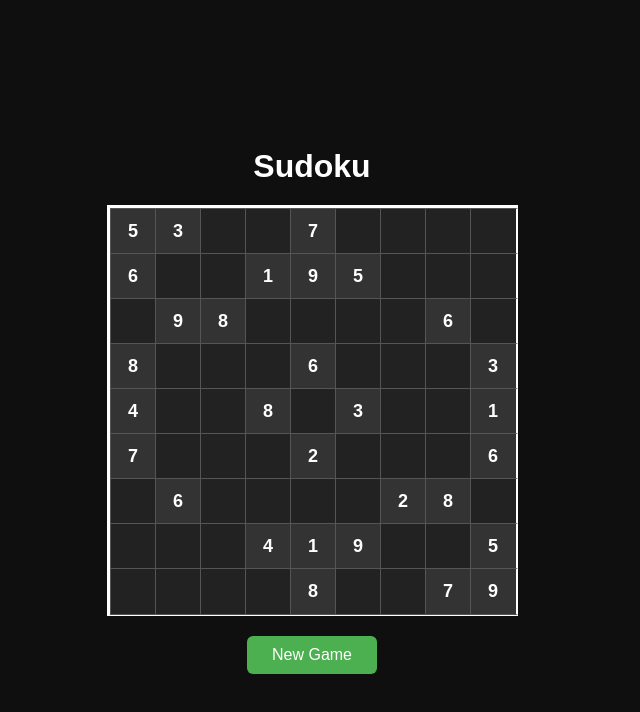
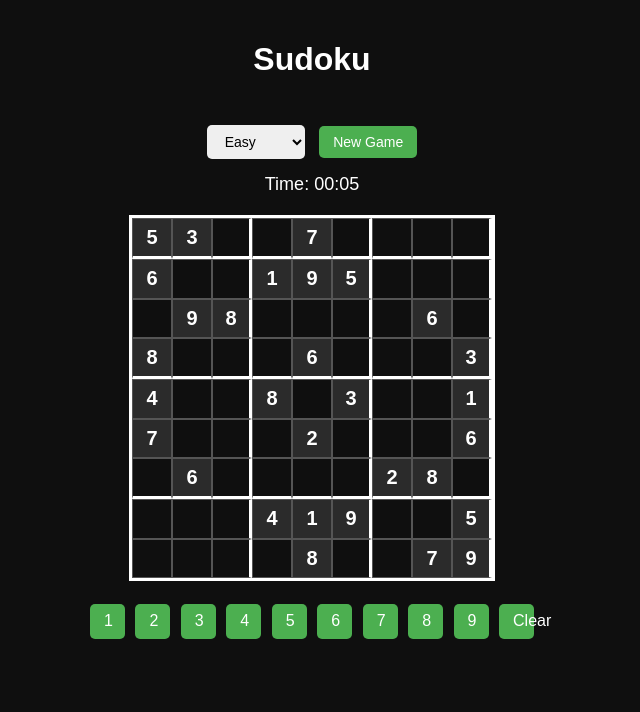
Before and after one commit to Sharnuj334-2007/sudoku, a plain HTML site: page index.html in a window 1280 px wide. Shown: the whole page, without its empty margins (328-968 px from the left). Drawn offline with Linux system fonts and the light colour scheme.

Commit message:
Update index.html

```diff
--- a/index.html
+++ b/index.html
@@ -2,81 +2,140 @@
 <html lang="en">
 <head>
 <meta charset="UTF-8">
-<title>Sudoku</title>
+<title>Sudoku App</title>
 <style>
 body {
     margin: 0;
     font-family: Arial, sans-serif;
     background: #0f0f0f;
     color: white;
-        display: flex;
-        flex-direction: column;
-        align-items: center;
-        justify-content: center;
-        height: 100vh;
+    text-align: center;
 }
 
 h1 {
-        margin-bottom: 20px;
+    padding: 20px;
+}
+
+#controls {
+    margin-bottom: 10px;
+}
+
+select, button {
+    padding: 8px 14px;
+    margin: 5px;
+    border: none;
+    border-radius: 5px;
+    font-size: 14px;
+}
+
+button {
+    background: #4CAF50;
+    color: white;
+    cursor: pointer;
+}
+
+button:hover {
+    background: #45a049;
+}
+
+#timer {
+    margin: 10px;
+    font-size: 18px;
 }
 
 #board {
+    width: 360px;
+    height: 360px;
+    margin: 20px auto;
     display: grid;
-        grid-template-columns: repeat(9, 45px);
-        grid-template-rows: repeat(9, 45px);
+    grid-template-columns: repeat(9, 1fr);
     border: 3px solid white;
 }
 
 .cell {
-        width: 45px;
-        height: 45px;
     border: 1px solid #555;
     display: flex;
     align-items: center;
     justify-content: center;
-        font-size: 18px;
-        background: #222;
+    font-size: 20px;
+    cursor: pointer;
+}
+
+.cell.fixed {
+    background: #2b2b2b;
+    font-weight: bold;
+}
+
+.cell.selected {
+    background: #333;
+}
+
+.cell.error {
+    color: red;
 }
 
 .cell:nth-child(3n) {
-        border-right: 2px solid white;
+    border-right: 3px solid white;
 }
 
-    .row-border {
-        border-bottom: 2px solid white;
+.cell:nth-child(27n + 1),
+.cell:nth-child(27n + 2),
+.cell:nth-child(27n + 3),
+.cell:nth-child(27n + 4),
+.cell:nth-child(27n + 5),
+.cell:nth-child(27n + 6),
+.cell:nth-child(27n + 7),
+.cell:nth-child(27n + 8),
+.cell:nth-child(27n + 9) {
+    border-bottom: 3px solid white;
 }
 
-    .fixed {
-        background: #333;
-        font-weight: bold;
+#numbers {
+    margin-top: 10px;
 }
 
-    button {
-        margin-top: 20px;
-        padding: 10px 25px;
+#numbers button {
+    width: 35px;
+    height: 35px;
+    margin: 3px;
     font-size: 16px;
-        background: #4caf50;
-        color: white;
-        border: none;
-        border-radius: 6px;
-        cursor: pointer;
-    }
-
-    button:hover {
-        background: #43a047;
 }
 </style>
 </head>
+
 <body>
 
 <h1>Sudoku</h1>
 
+<div id="controls">
+    <select id="difficulty">
+        <option value="easy">Easy</option>
+        <option value="medium">Medium</option>
+        <option value="hard">Hard</option>
+    </select>
+    <button onclick="newGame()">New Game</button>
+</div>
+
+<div id="timer">Time: 00:00</div>
+
 <div id="board"></div>
 
-<button onclick="newGame()">New Game</button>
+<div id="numbers">
+    <button onclick="inputNumber(1)">1</button>
+    <button onclick="inputNumber(2)">2</button>
+    <button onclick="inputNumber(3)">3</button>
+    <button onclick="inputNumber(4)">4</button>
+    <button onclick="inputNumber(5)">5</button>
+    <button onclick="inputNumber(6)">6</button>
+    <button onclick="inputNumber(7)">7</button>
+    <button onclick="inputNumber(8)">8</button>
+    <button onclick="inputNumber(9)">9</button>
+    <button onclick="inputNumber(0)">Clear</button>
+</div>
 
 <script>
-const puzzle = [
+const puzzles = {
+    easy: [
         [5,3,0,0,7,0,0,0,0],
         [6,0,0,1,9,5,0,0,0],
         [0,9,8,0,0,0,0,6,0],
@@ -86,37 +145,118 @@ const puzzle = [
         [0,6,0,0,0,0,2,8,0],
         [0,0,0,4,1,9,0,0,5],
         [0,0,0,0,8,0,0,7,9]
-];
+    ],
+    medium: [
+        [0,0,0,0,0,0,2,0,0],
+        [0,8,0,0,0,7,0,9,0],
+        [6,0,2,0,0,0,5,0,0],
+        [0,7,0,0,6,0,0,0,0],
+        [0,0,0,9,0,1,0,0,0],
+        [0,0,0,0,2,0,0,4,0],
+        [0,0,5,0,0,0,6,0,3],
+        [0,9,0,4,0,0,0,7,0],
+        [0,0,6,0,0,0,0,0,0]
+    ],
+    hard: [
+        [0,0,0,0,0,0,0,0,0],
+        [0,0,0,3,0,5,0,0,0],
+        [0,0,1,0,0,0,0,0,0],
+        [0,0,0,0,6,0,0,0,3],
+        [0,0,0,0,0,0,0,0,0],
+        [7,0,0,0,2,0,0,0,0],
+        [0,0,0,0,0,0,6,0,0],
+        [0,0,0,4,0,9,0,0,0],
+        [0,0,0,0,0,0,0,0,0]
+    ]
+};
+
+let boardData = [];
+let fixed = [];
+let selectedCell = null;
+let timerInterval;
+let seconds = 0;
 
 const board = document.getElementById("board");
 
+function newGame() {
+    clearInterval(timerInterval);
+    seconds = 0;
+    timerInterval = setInterval(updateTimer, 1000);
+
+    const level = document.getElementById("difficulty").value;
+    boardData = puzzles[level].map(r => r.slice());
+    fixed = boardData.map(r => r.map(v => v !== 0));
+
+    drawBoard();
+}
+
 function drawBoard() {
     board.innerHTML = "";
+    selectedCell = null;
 
     for (let r = 0; r < 9; r++) {
         for (let c = 0; c < 9; c++) {
             const cell = document.createElement("div");
-            cell.classList.add("cell");
+            cell.className = "cell";
+            if (fixed[r][c]) cell.classList.add("fixed");
+            if (boardData[r][c] !== 0) cell.textContent = boardData[r][c];
 
-            if ((r + 1) % 3 === 0 && r !== 8) {
-                cell.classList.add("row-border");
-            }
-
-            if (puzzle[r][c] !== 0) {
-                cell.textContent = puzzle[r][c];
-                cell.classList.add("fixed");
-            }
-
+            cell.onclick = () => selectCell(r, c, cell);
             board.appendChild(cell);
         }
     }
 }
 
-function newGame() {
-    drawBoard();
+function selectCell(r, c, cell) {
+    if (fixed[r][c]) return;
+
+    document.querySelectorAll(".cell").forEach(c => c.classList.remove("selected"));
+    cell.classList.add("selected");
+    selectedCell = { r, c, cell };
 }
 
-drawBoard();
+function inputNumber(num) {
+    if (!selectedCell) return;
+
+    const { r, c, cell } = selectedCell;
+    boardData[r][c] = num;
+    cell.textContent = num === 0 ? "" : num;
+
+    cell.classList.toggle("error", !isValid(r, c, num));
+}
+
+function isValid(row, col, num) {
+    if (num === 0) return true;
+
+    for (let i = 0; i < 9; i++) {
+        if (i !== col && boardData[row][i] === num) return false;
+        if (i !== row && boardData[i][col] === num) return false;
+    }
+
+    const boxRow = Math.floor(row / 3) * 3;
+    const boxCol = Math.floor(col / 3) * 3;
+
+    for (let r = boxRow; r < boxRow + 3; r++) {
+        for (let c = boxCol; c < boxCol + 3; c++) {
+            if ((r !== row || c !== col) && boardData[r][c] === num) return false;
+        }
+    }
+    return true;
+}
+
+document.addEventListener("keydown", e => {
+    if (e.key >= "1" && e.key <= "9") inputNumber(Number(e.key));
+    if (e.key === "Backspace" || e.key === "Delete") inputNumber(0);
+});
+
+function updateTimer() {
+    seconds++;
+    const m = String(Math.floor(seconds / 60)).padStart(2, "0");
+    const s = String(seconds % 60).padStart(2, "0");
+    document.getElementById("timer").textContent = `Time: ${m}:${s}`;
+}
+
+newGame();
 </script>
 
 </body>
```
Lines whose indentation alone changed are shown as unchanged.
